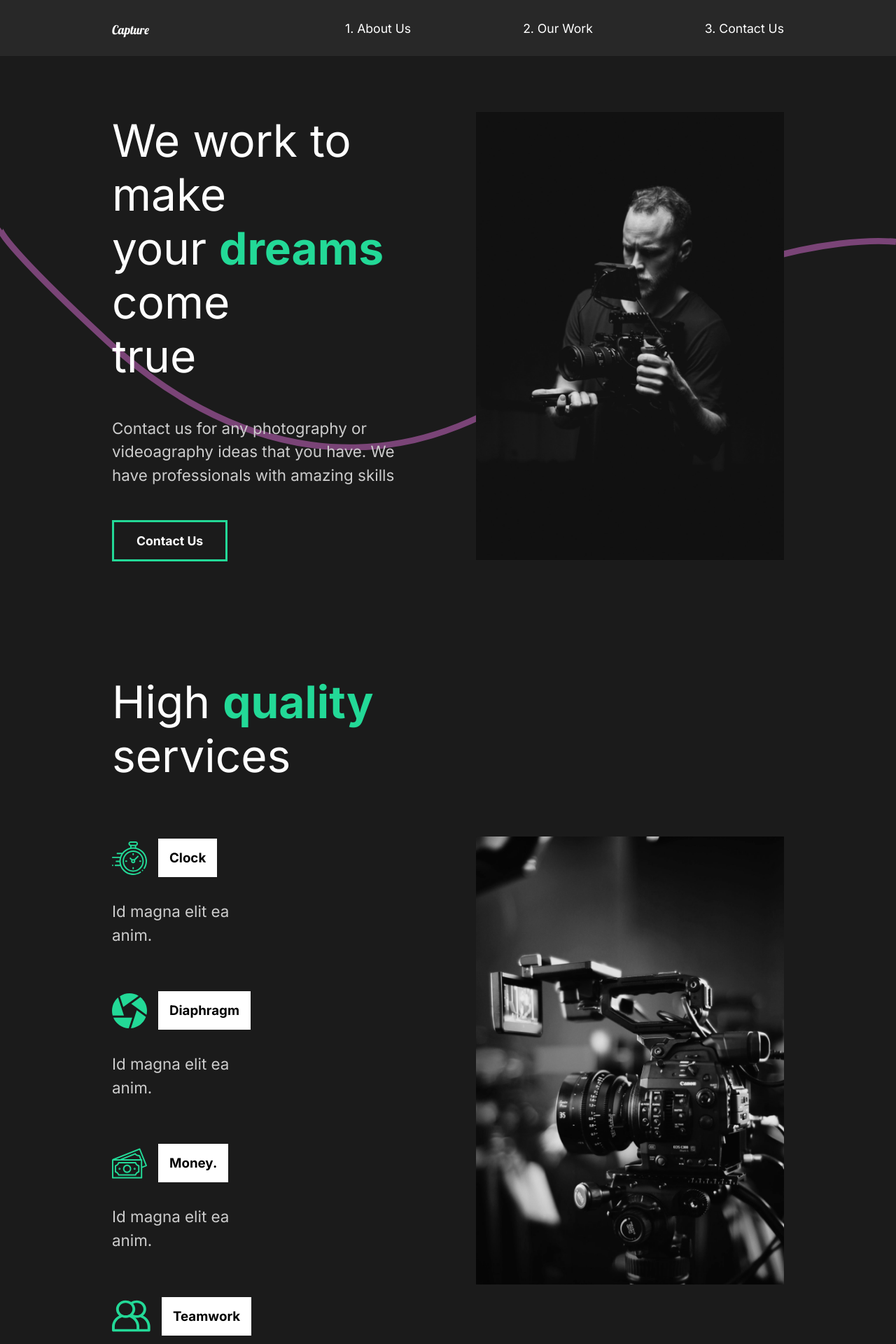
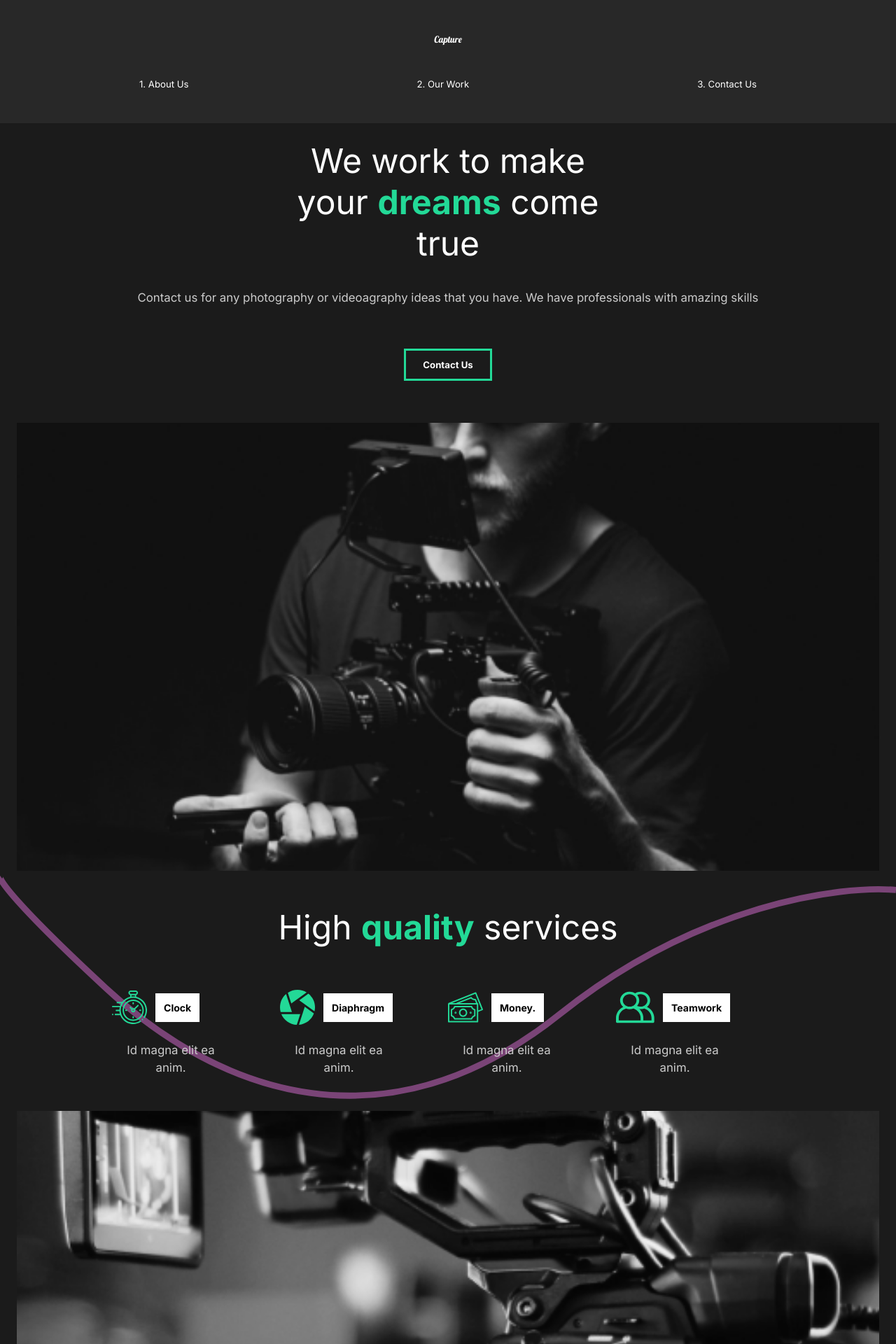
Before and after one commit to MadsAkselsen/capture-portfolio, a React (Create React App) app: page / in a window 1280 px wide. Shown: the top 1920 px of the page at 70% size. Built offline with nearby package versions, Linux system fonts and the light colour scheme.

Commit message:
added mobile styling

```diff
--- a/src/App.js
+++ b/src/App.js
@@ -15,7 +15,7 @@
 
 function App() {
   const location = useLocation();
-  console.log(location);
+  //console.log(location);
   return (
     <div className="App">
       <GlobalStyle />
--- a/src/components/FaqSection.js
+++ b/src/components/FaqSection.js
@@ -11,7 +11,7 @@
 import { scrollReveal } from '../animation';
 
 const FaqSection = () => {
-  const [element, controls] = UseScroll(0.5);
+  const [element, controls] = UseScroll(0.3);
   return (
     <StyledFaq
       variants={scrollReveal}
--- a/src/components/GlobalStyle.js
+++ b/src/components/GlobalStyle.js
@@ -7,9 +7,19 @@
         box-sizing: border-box;
     }
 
+    html {
+        @media (max-width: 1700px) {
+            font-size: 75%
+        }
+        @media (max-width: 1300px) {
+
+        }
+    }
+
     body {
         background: #1b1b1b;
         font-family: "Inter", sans-serif;
+        overflow-x: hidden;
     }
     button {
         font-weight:bold;
--- a/src/components/Nav.js
+++ b/src/components/Nav.js
@@ -33,6 +33,9 @@
   align-items: center;
   padding: 1rem 10rem;
   background-color: #282828;
+  position: sticky;
+  top: 0;
+  z-index: 10;
   a {
     color: white;
     text-decoration: none;
@@ -50,6 +53,22 @@
     padding-left: 10rem;
     position: relative;
   }
+  @media (max-width: 1300px) {
+    flex-direction: column;
+    padding: 2rem 1rem;
+    #logo {
+      display: inline-block;
+      margin: 2rem;
+    }
+    ul {
+      padding: 2rem;
+      justify-content: space-around;
+      width: 100%;
+    }
+    li {
+      padding: 0;
+    }
+  }
 `;
 
 export default Nav;
--- /dev/null
+++ b/src/components/ScrollTop.js
@@ -0,0 +1,15 @@
+import { useEffect } from 'react';
+import { useLocation } from 'react-router-dom';
+
+const ScrollTop = () => {
+  const { pathname } = useLocation();
+  useEffect(() => {
+    window.scroll({
+      top: 0,
+      left: 0,
+    });
+  }, [pathname]);
+  return null;
+};
+
+export default ScrollTop;
--- a/src/components/ServicesSection.js
+++ b/src/components/ServicesSection.js
@@ -20,7 +20,7 @@
 import { UseScroll } from './useScroll';
 
 const ServicesSection = () => {
-  const [element, controls] = UseScroll(0.5);
+  const [element, controls] = UseScroll(0.3);
   return (
     <Services
       variants={fade}
@@ -82,6 +82,9 @@
 const StyledCards = styled.div`
   display: flex;
   flex-wrap: wrap;
+  @media (max-width: 1300px) {
+    justify-content: center;
+  }
 `;
 const StyledCard = styled.div`
   flex-basis: 20rem;
--- a/src/pages/AboutUs.js
+++ b/src/pages/AboutUs.js
@@ -6,7 +6,7 @@
 import FaqSection from '../components/FaqSection';
 import { motion } from 'framer-motion';
 import { pageAnimation } from '../animation';
-
+import ScrollTop from '../components/ScrollTop';
 
 const AboutUs = () => {
   return (
@@ -20,6 +20,7 @@
       <AboutSection />
       <ServicesSection />
       <FaqSection />
+      <ScrollTop />
     </motion.div>
   );
 };
--- a/src/pages/ContactUs.js
+++ b/src/pages/ContactUs.js
@@ -45,11 +45,18 @@
   padding: 5rem 10rem;
   color: #353535;
   min-height: 90vh;
+  @media (max-width: 1500px) {
+    padding: 2rem;
+    font-size: 1rem;
+  }
 `;
 
 const Title = styled.div`
   margin-bottom: 4rem;
   color: black;
+  @media (max-width: 1500px) {
+    margin-top: 5rem;
+  }
 `;
 
 const Hide = styled.div`
--- a/src/pages/OurWork.js
+++ b/src/pages/OurWork.js
@@ -15,10 +15,11 @@
   sliderContainer,
 } from '../animation';
 import { UseScroll } from '../components/useScroll';
+import ScrollTop from '../components/ScrollTop';
 
 const OurWork = () => {
-  const [element, controls] = UseScroll();
-  const [element2, controls2] = UseScroll();
+  const [element, controls] = UseScroll(0.3);
+  const [element2, controls2] = UseScroll(0.3);
   return (
     <StyledWork
       variants={pageAnimation}
@@ -67,6 +68,7 @@
           <img src={goodtimes} alt="good times" />
         </Link>
       </StyledMovie>
+      <ScrollTop />
     </StyledWork>
   );
 };
@@ -77,6 +79,9 @@
   padding: 5rem 10rem;
   h2 {
     padding: 1rem 0rem;
+  }
+  @media (max-width: 1300px) {
+    padding: 2rem 2rem;
   }
 `;
 const StyledMovie = styled(motion.div)`
--- a/src/pages/movieDetail.js
+++ b/src/pages/movieDetail.js
@@ -79,6 +79,10 @@
   margin: 5rem 10rem;
   align-items: center;
   justify-content: space-around;
+  @media (max-width: 1500px) {
+    display: block;
+    margin: 2rem 2rem;
+  }
 `;
 
 const StyledAward = styled.div`
--- a/src/styles.js
+++ b/src/styles.js
@@ -8,12 +8,23 @@
   justify-content: space-between;
   padding: 5rem 10rem;
   color: white;
+  @media (max-width: 1300px) {
+    display: block;
+    padding: 2rem 2rem;
+    text-align: center;
+  }
 `;
 export const StyledDescription = styled.div`
   flex: 1;
   padding-right: 5rem;
   h2 {
     font-weight: lighter;
+  }
+  @media (max-width: 1300px) {
+    padding: 0;
+    button {
+      margin: 2rem 0rem 5rem 0rem;
+    }
   }
 `;
 export const StyledImageContainer = styled.div`
```
